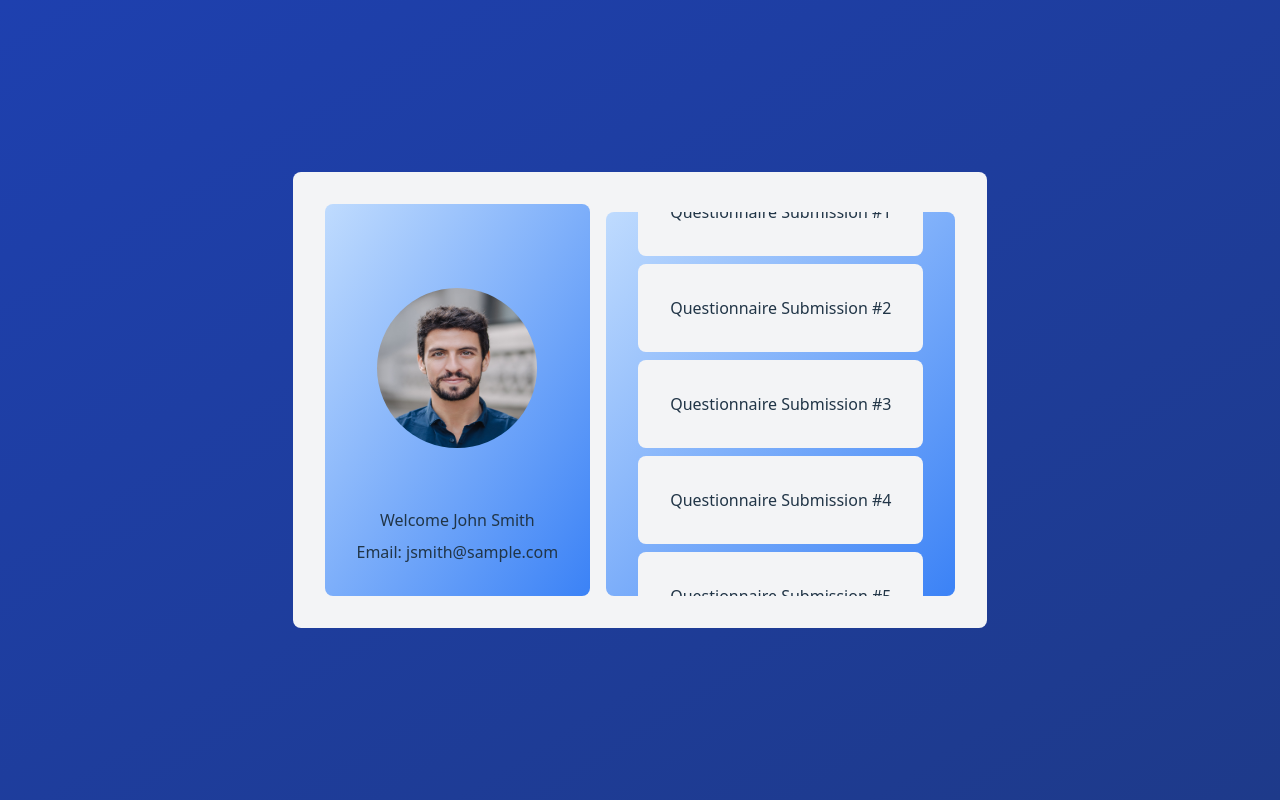
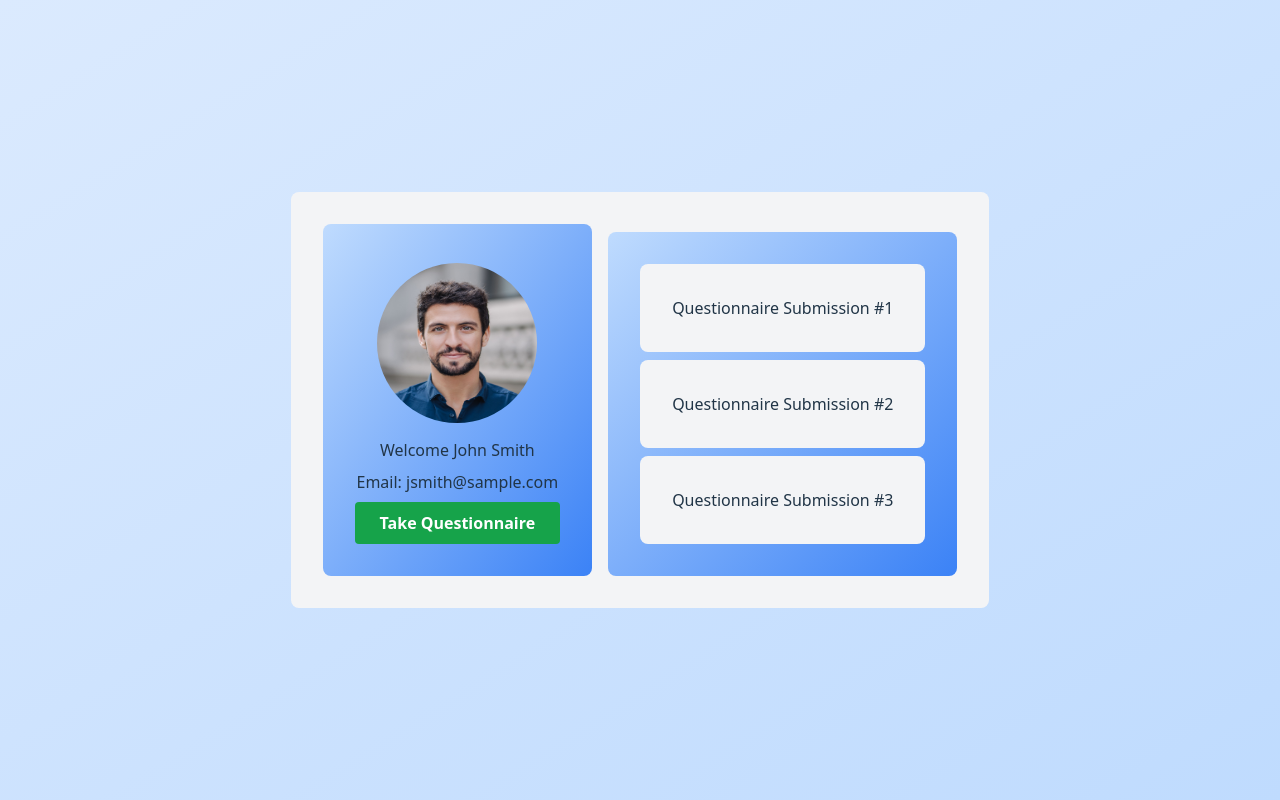
Before and after one commit to KokonutGamer/bigger-shape, a React (Vite) app in the folder bigger-shape-web/: page /dashboard in a window 1280 px wide. Built offline with nearby package versions, Linux system fonts and the light colour scheme.

Commit message:
Added questionnaire submissions and routing to /survey

```diff
--- a/bigger-shape-web/src/ProfilePage.tsx
+++ b/bigger-shape-web/src/ProfilePage.tsx
@@ -1,39 +1,63 @@
-import React, { useEffect } from "react";
+import React, { useEffect, useState } from "react";
 import CardContainer from "./CardContainer";
+import Button from "./Button";
+import { useNavigate } from "react-router-dom";
 
 const ProfilePage = () => {
+  const navigate = useNavigate();
+  const [numberOfSubmissions, setNumberOfSubmissions] = useState(3);
   //   If user is not yet logged in, redirect them to login page
   useEffect(() => {
     document.title = "Dashboard";
   }, []);
 
-  const numberOfSubmissions = 5;
-  //https://external-content.duckduckgo.com/iu/?u=https%3A%2F%2Fagentestudio.com%2Fuploads%2Fckeditor%2Fpictures%2F1568%2Fcontent_user-profile-design-15.jpg&f=1&nofb=1&ipt=b1360a8ec1330fbb2ae041ed7258c86141981fd4d71dfd87db8598d39f8eecaa
   const cards = [];
-  for (let i = 1; i <= numberOfSubmissions; i++) {
+  if (numberOfSubmissions === 0) {
     cards.push(
       <CardContainer
         width={5}
         height={5}
         fromColor="gray-100"
         toColor="gray-100"
-        className="flex flex-row space-x-4 pt-2
-            hover:shadow-md hover:scale-110 transition-all duration-300"
+        className="flex flex-row space-x-4"
       >
-        <p>{`Questionnaire Submission #${i}`}</p>
+        <p>No submissions yet!</p>
       </CardContainer>
     );
+  } else {
+    for (let i = 1; i <= numberOfSubmissions; i++) {
+      cards.push(
+        <CardContainer
+          width={5}
+          height={5}
+          fromColor="gray-100"
+          toColor="gray-100"
+          className="flex flex-row space-x-4
+            hover:shadow-md hover:scale-110 transition-all duration-300"
+        >
+          <p>{`Questionnaire Submission #${i}`}</p>
+        </CardContainer>
+      );
+    }
   }
+
+  const handleTakeQuestionnaire = () => {
+    navigate("/survey");
+  };
 
   return (
     <>
-      <div className="fixed bg-gradient-to-br from-blue-800 to-blue-900 top-0 left-0 w-full h-full object-cover -z-10"></div>
+      <div
+        className="fixed
+            bg-gradient-to-br from-blue-100 to-blue-200
+            top-0 left-0 w-full h-full object-cover -z-10"
+      ></div>
       <CardContainer
         width={5}
         height={5}
         fromColor="gray-100"
         toColor="gray-100"
-        className="flex flex-row space-x-4"
+        className="space-x-4"
       >
         <CardContainer
           width={5}
@@ -50,6 +74,12 @@ const ProfilePage = () => {
           ></img>
           <p>Welcome John Smith</p>
           <p>Email: jsmith@sample.com</p>
+          <Button
+            type="button"
+            color="green"
+            text="Take Questionnaire"
+            onClick={handleTakeQuestionnaire}
+          ></Button>
         </CardContainer>
         <CardContainer
           width={5}
```
